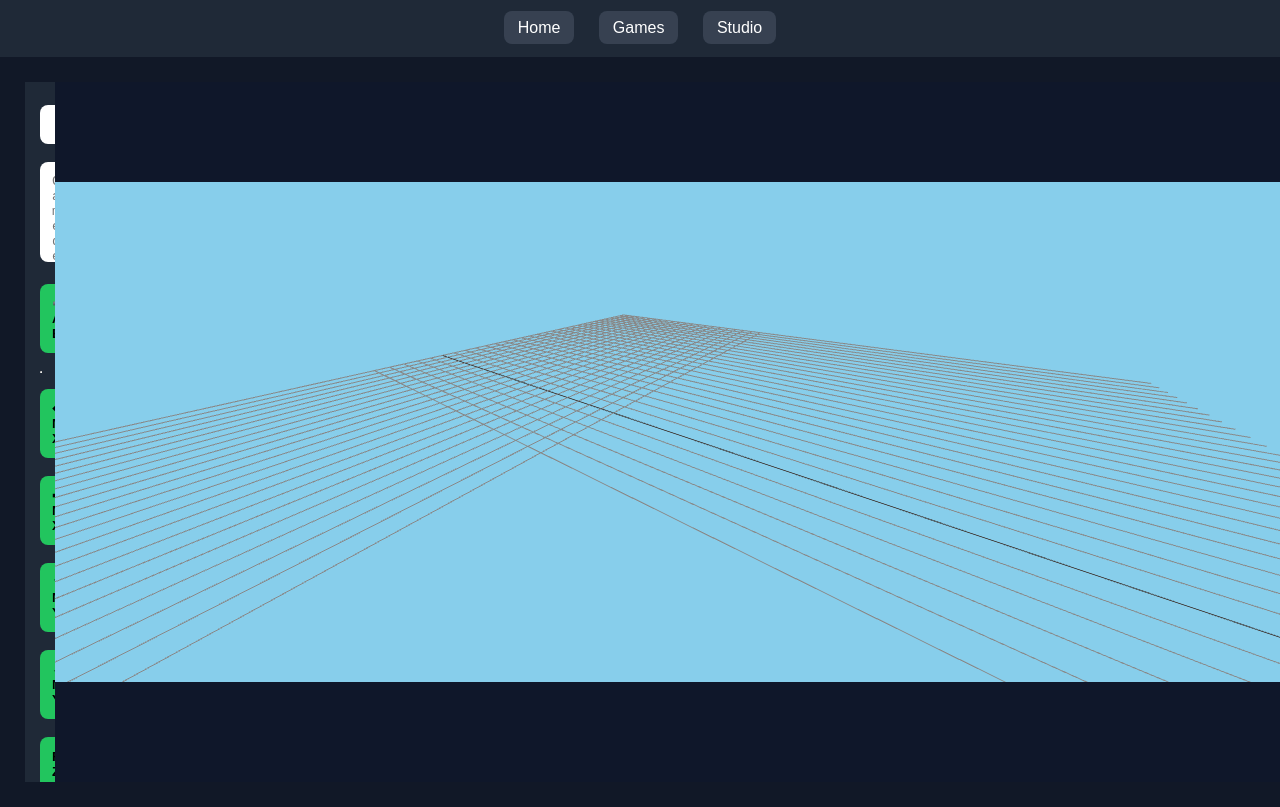
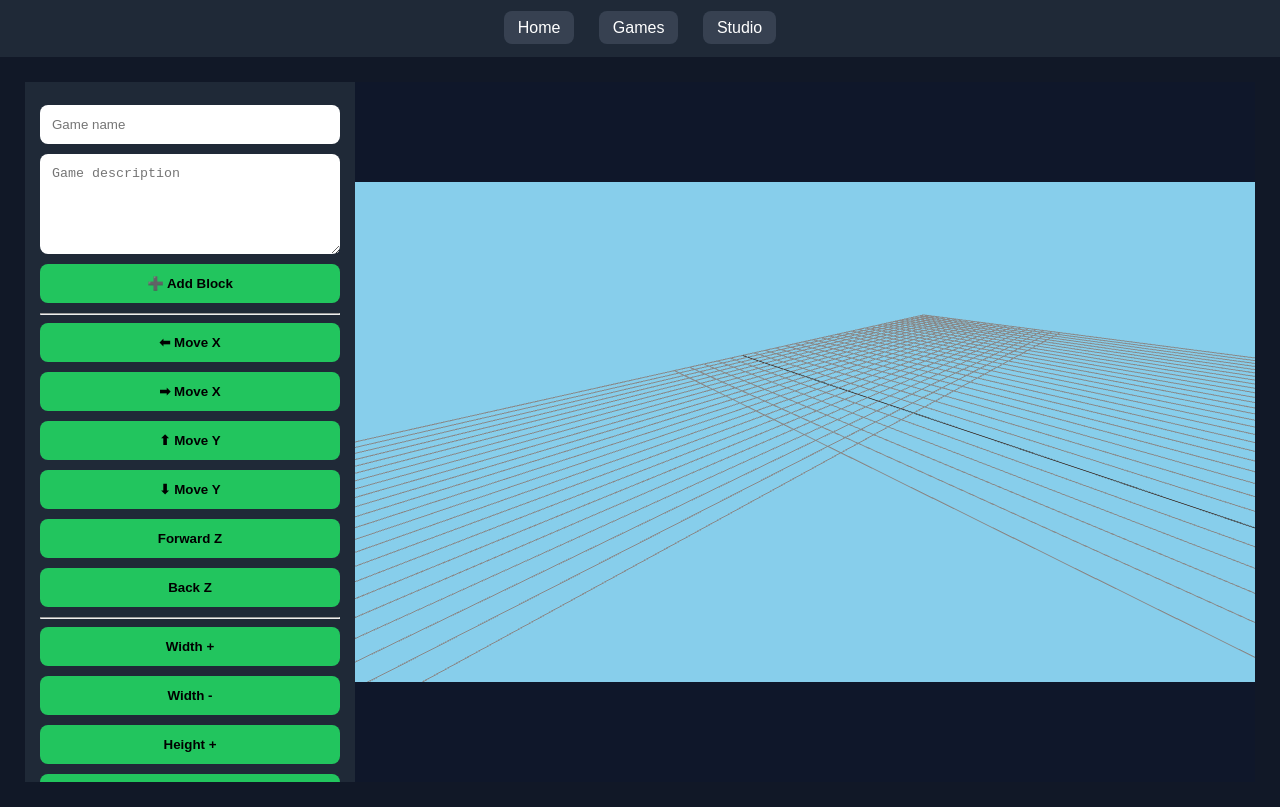
Before and after one commit to Elay319/elayblox, a plain HTML site: page studio.html in a window 1280 px wide. Shown: the part 82-889 px from the top of the page. Drawn offline with nearby package versions, Linux system fonts and the light colour scheme; animation ran at ten frames a second.

Commit message:
Update style.css

```diff
--- a/style.css
+++ b/style.css
@@ -90,30 +90,41 @@ button {
   cursor: pointer;
 }
 
-.studio-layout{
-    display:flex;
-    height:calc(100vh - 100px);
+.studio-layout {
+  display: flex;
+  height: calc(100vh - 100px);
+  padding: 0;
 }
 
-.sidebar{
-    width:300px;
-    background:#1f2937;
-    padding:15px;
-    overflow-y:auto;
+.sidebar {
+  width: 300px;
+  min-width: 300px;
+  background: #1f2937;
+  padding: 15px;
+  overflow-y: auto;
+  z-index: 5;
 }
 
 .sidebar button,
 .sidebar input,
 .sidebar textarea,
-.sidebar select{
-    width:100%;
-    margin-bottom:10px;
+.sidebar select {
+  display: block;
+  width: 100%;
+  margin-bottom: 10px;
+  padding: 12px;
 }
 
-.viewport{
-    flex:1;
-    display:flex;
-    justify-content:center;
-    align-items:center;
-    background:#0f172a;
+.viewport {
+  flex: 1;
+  background: #0f172a;
+  display: flex;
+  justify-content: center;
+  align-items: center;
+  overflow: hidden;
 }
+
+#viewport {
+  width: 100%;
+  height: 500px;
+}
```
